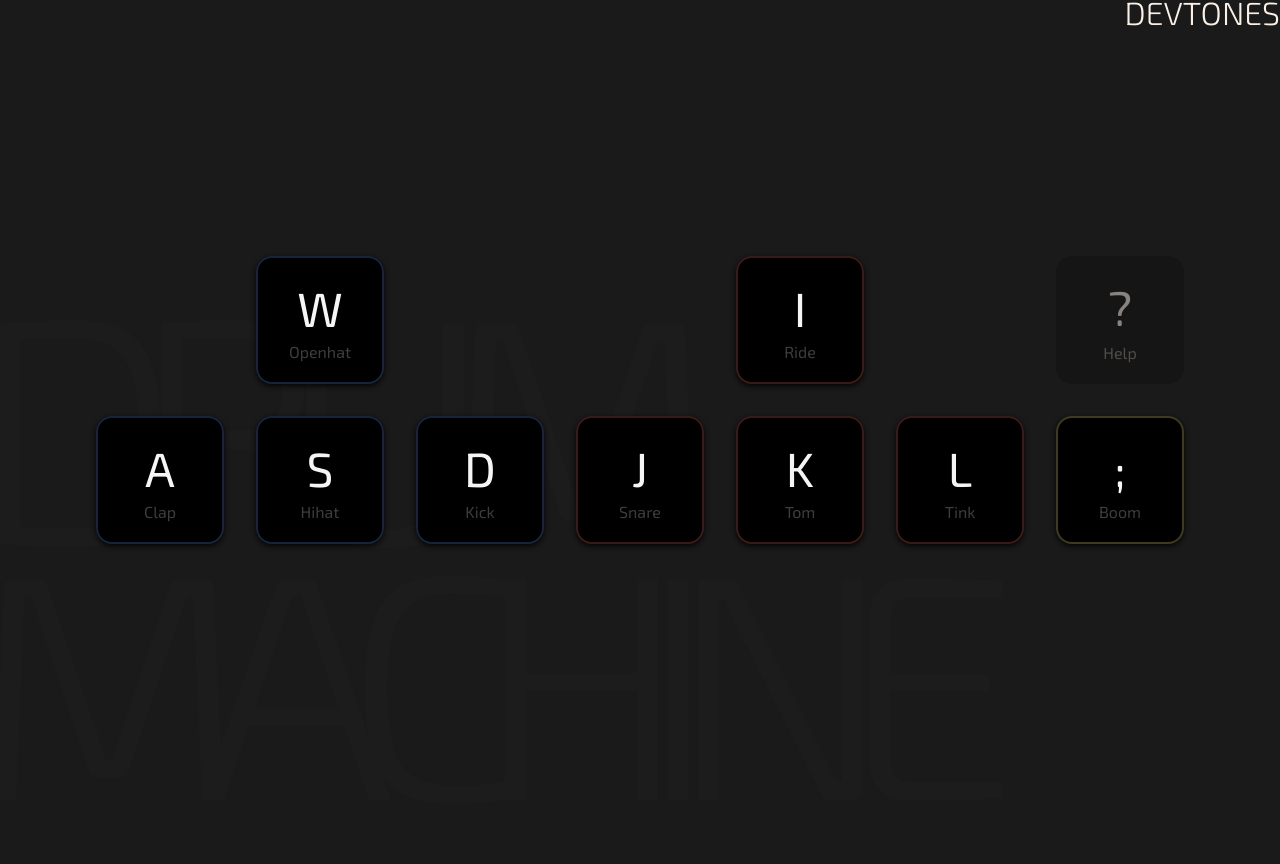
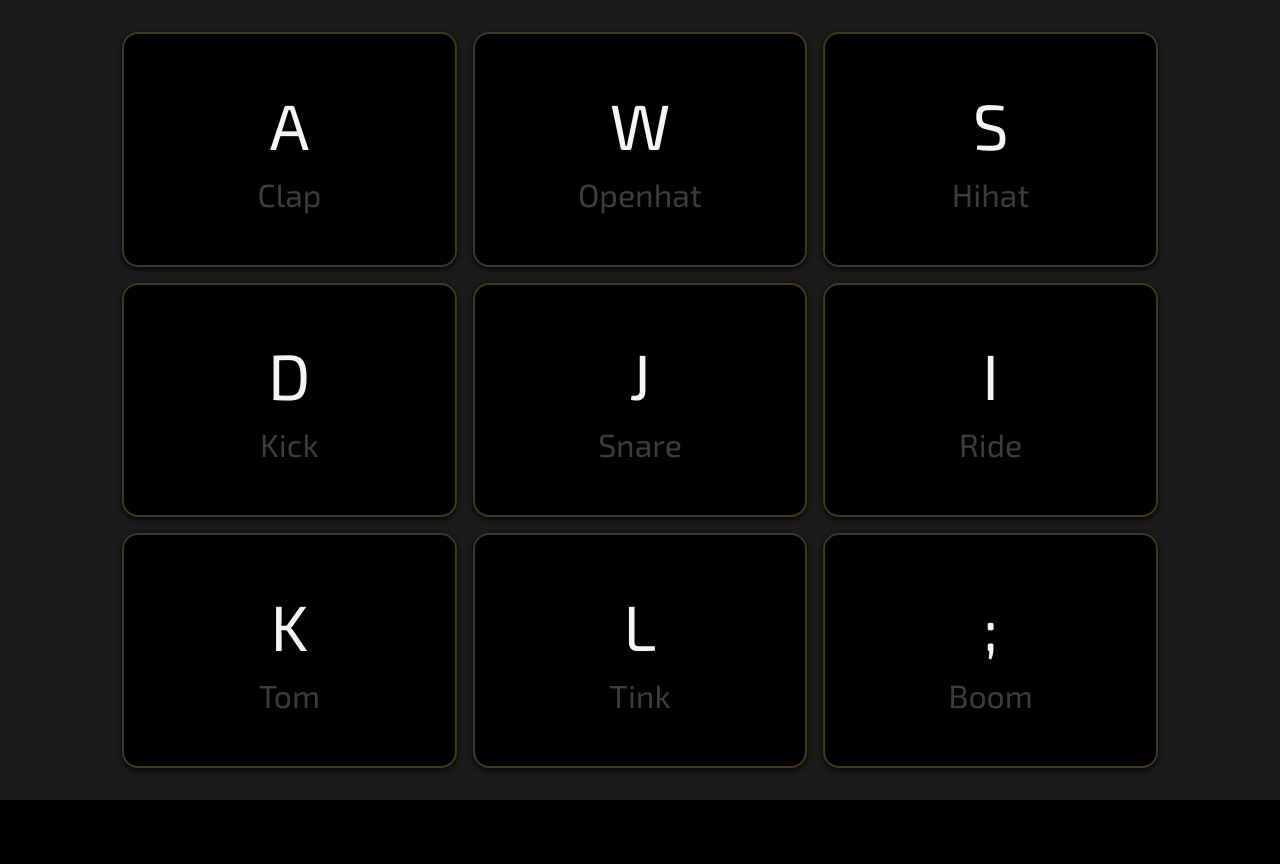
Before and after one commit to tonaye-aye/drumtones, a PHP site: page / in a window 1280 px wide. After the commit the page ends 800 px from the top, so only its background shows below. Run offline with PHP 8.4, Linux system fonts and the light colour scheme; some libraries are stand-ins or nearby versions.

Commit message:
Changed layout

```diff
--- a/index.html
+++ b/index.html
@@ -26,68 +26,41 @@
   <body>
     <div class="app">
       <div class="container">
-        <div class="author">
-          Devtones
-        </div>
-        <div class="heading">
-          Drum machine
-        </div>
-        <div class="machine">
-          <div class="column">
-            <div data-key="65" class="key left-hand">
+        <div data-key="65" class="key">
           <div class="title">A</div>
           <span class="description">clap</span>
         </div>
-          </div>
-          <div class="column">
-            <div data-key="87" class="key left-hand">
+        <div data-key="87" class="key">
           <div class="title">W</div>
           <span class="description">openhat</span>
         </div>
-            <div data-key="83" class="key left-hand">
+        <div data-key="83" class="key">
           <div class="title">S</div>
           <span class="description">hihat</span>
         </div>
-          </div>
-          <div class="column"></div>
-          <div class="column">
-            <div data-key="68" class="key left-hand">
+        <div data-key="68" class="key">
           <div class="title">D</div>
           <span class="description">kick</span>
         </div>
-          </div>
-          <div class="column">
-            <div data-key="74" class="key right-hand">
+        <div data-key="74" class="key">
           <div class="title">J</div>
           <span class="description">snare</span>
         </div>
-          </div>
-          <div class="column">
-            <div data-key="73" class="key right-hand">
+        <div data-key="73" class="key">
           <div class="title">I</div>
           <span class="description">ride</span>
         </div>
-            <div data-key="75" class="key right-hand">
+        <div data-key="75" class="key">
           <div class="title">K</div>
           <span class="description">tom</span>
         </div>
-          </div>
-          <div class="column">
-            <div data-key="76" class="key right-hand">
+        <div data-key="76" class="key">
           <div class="title">L</div>
           <span class="description">tink</span>
-            </div>
-          </div>
-          <div class="column">
-            <div class="help">
-              <div class="title">&#63;</div>
-              <span class="description">help</span>
         </div>
         <div data-key="186" class="key">
           <div class="title">&#59;</div>
           <span class="description">boom</span>
-            </div>
-          </div>
         </div>
       </div>
     </div>
--- a/style.css
+++ b/style.css
@@ -1,4 +1,4 @@
-@import url("https://fonts.googleapis.com/css?family=Exo+2:200,300,400,500,800,900&display=swap");
+@import url('https://fonts.googleapis.com/css?family=Exo+2:200,300,400,500,800,900&display=swap');
 
 * {
   box-sizing: border-box;
@@ -10,8 +10,7 @@ body {
   color: snow;
   background: #1a1a1a;
   font-size: 12px;
-  font-family: "Exo 2", sans-serif;
-  overflow: hidden;
+  font-family: 'Exo 2', sans-serif;
 }
 
 .app {
@@ -22,67 +21,26 @@ body {
 
 .container {
   position: relative;
-  width: 100%;
+  max-width: 1100px;
   height: 100%;
-  display: flex;
-  flex-direction: column;
-  justify-content: center;
-  align-items: center;
+  margin: 0 auto;
+  padding: 2rem;
+  display: grid;
+  grid-template-columns: 1fr 1fr 1fr;
+  grid-gap: 1rem;
 }
 
-.author {
-  position: absolute;
-  top: -20px;
-  right: 0;
-  /* align-self: flex-start; */
-  color: linen;
-  margin: auto;
-  font-size: 2rem;
-  line-height: 4rem;
-  font-weight: 300;
-  text-align: left;
-  text-transform: uppercase;
-}
-
-.heading {
-  position: absolute;
-  bottom: 0;
-  left: -30px;
-  /* align-self: flex-start; */
-  color: #1f1f1f;
-  margin: auto;
-  font-size: 20rem;
-  line-height: 16rem;
-  font-weight: 300;
-  letter-spacing: -50px;
-  text-align: left;
-  text-transform: uppercase;
-  opacity: 0.5;
-}
-
-.machine {
-  display: flex;
-  flex-direction: row;
-  align-items: center;
-  justify-content: center;
-}
-
-.column {
-  display: flex;
-  flex-direction: column;
-  align-self: flex-end;
+@media screen and (max-width: 500px) {
 }
 
 .key {
   display: flex;
-  align-self: flex-end;
-  justify-content: space-evenly;
+  align-items: center;
+  justify-content: center;
   flex-direction: column;
   position: relative;
-  width: 8rem;
-  height: 8rem;
-  margin: 1rem;
-  padding: 1rem;
+  width: 100%;
+  height: 100%;
   background: black;
   text-align: center;
   border: 2px solid rgba(255, 231, 122, 0.25);
@@ -91,42 +49,14 @@ body {
   transition: 0.1s all ease-in;
 }
 
-.left-hand {
-  border: 2px solid rgba(95, 141, 238, 0.25);
-}
-
-.right-hand {
-  border: 2px solid rgba(238, 104, 95, 0.25);
-}
-
-.help {
-  display: flex;
-  align-items: center;
-  justify-content: space-evenly;
-  flex-direction: column;
-  position: relative;
-  width: 8rem;
-  height: 8rem;
-  margin: 1rem;
-  padding: 1rem;
-  background: #151515;
-  border-radius: 1rem;
-  text-align: center;
-  cursor: pointer;
-}
-
-.help > .title {
-  color: linen;
-  opacity: 0.5;
-}
-
 .title {
-  font-size: 3rem;
+  font-size: min(4rem, 6vw);
   color: whitesmoke;
+  padding: 0 0 0.75rem 0;
 }
 
 .description {
-  font-size: 1rem;
+  font-size: min(2rem, 3vw);
   color: linen;
   opacity: 0.25;
 }
```
Lines whose indentation alone changed are shown as unchanged.
